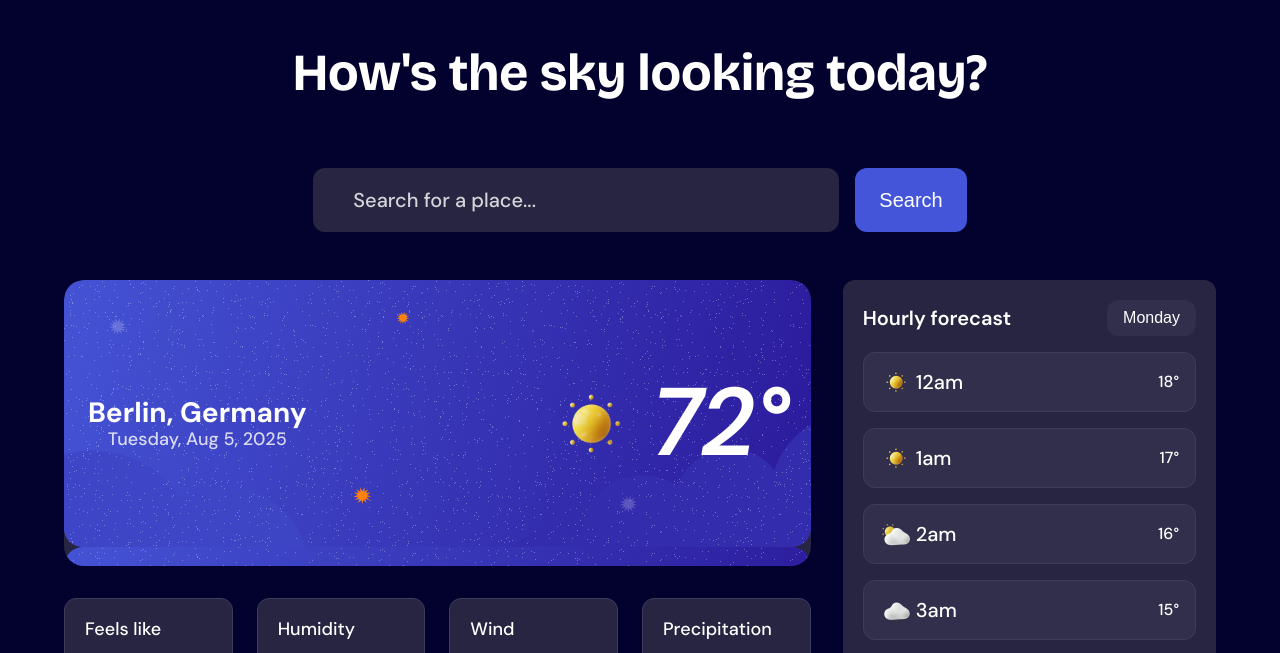
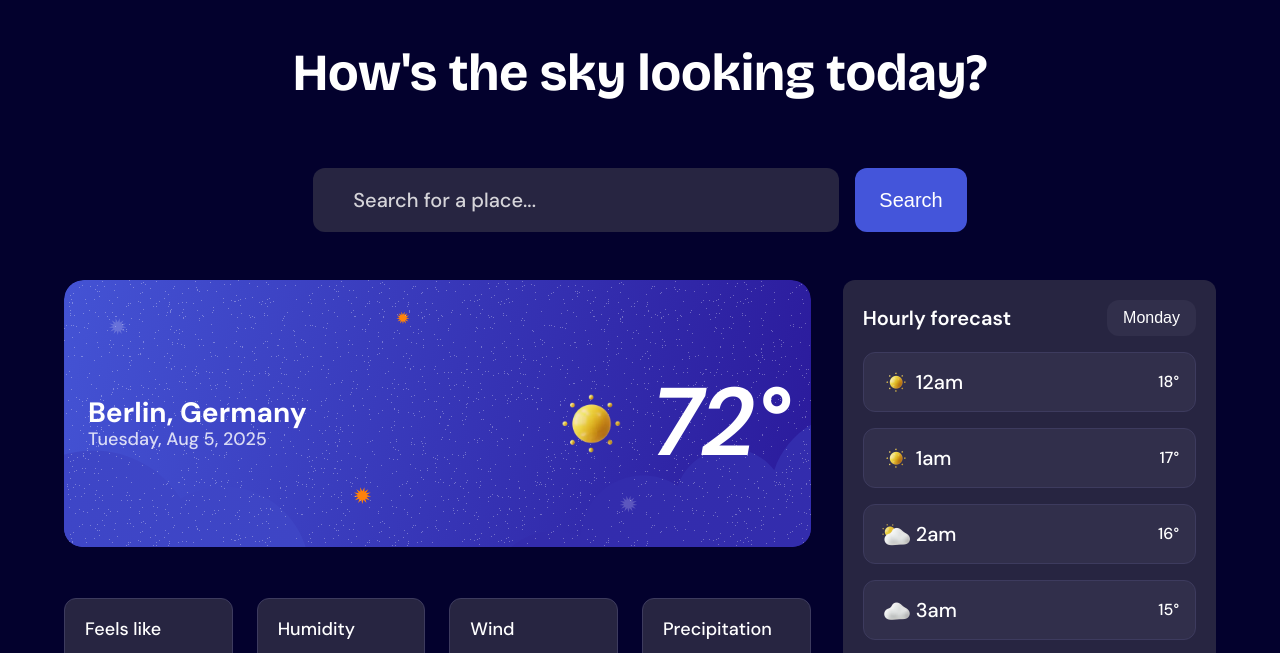
Before and after one commit to jkaps9/weather-application, a plain HTML site: page index.html in a window 1280 px wide. Shown: the part 110-763 px from the top of the page. Drawn offline with nearby package versions, Linux system fonts and the light colour scheme.

Commit message:
style current card text

```diff
--- a/styles.css
+++ b/styles.css
@@ -232,8 +232,9 @@ h1 {
 /* Current Weather */
 .weather-info {
   background-image: url("assets/images/bg-today-small.svg");
-  background-color: var(--neutral-800);
+  background-color: var(--neutral-900);
   background-size: 100% auto;
+  background-repeat: no-repeat;
   min-height: 17.875rem;
 
   border-radius: var(--border-radius-lg);
@@ -277,6 +278,7 @@ h1 {
     background-image: url("assets/images/bg-today-large.svg");
     grid-template-columns: 1fr auto auto;
     justify-items: start;
+    text-align: start;
   }
 
   .text {
```
